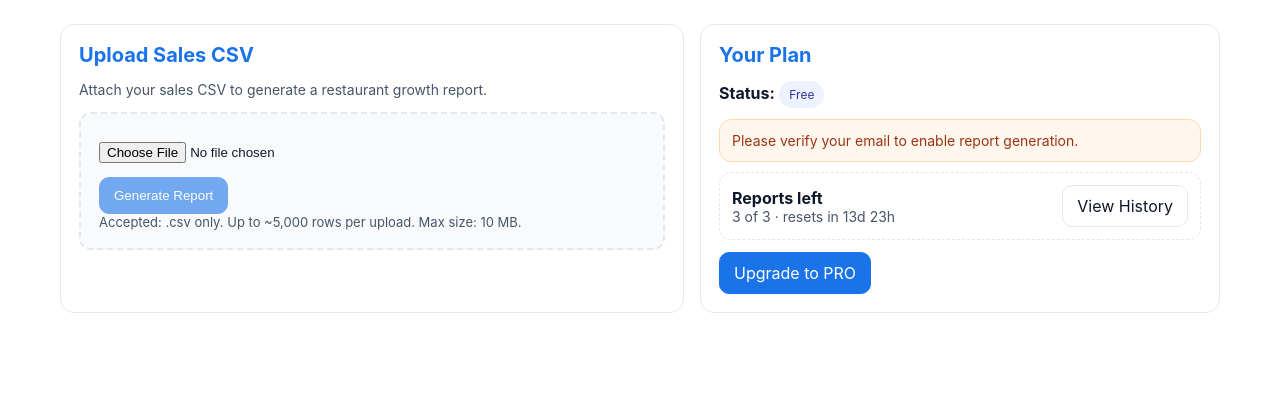
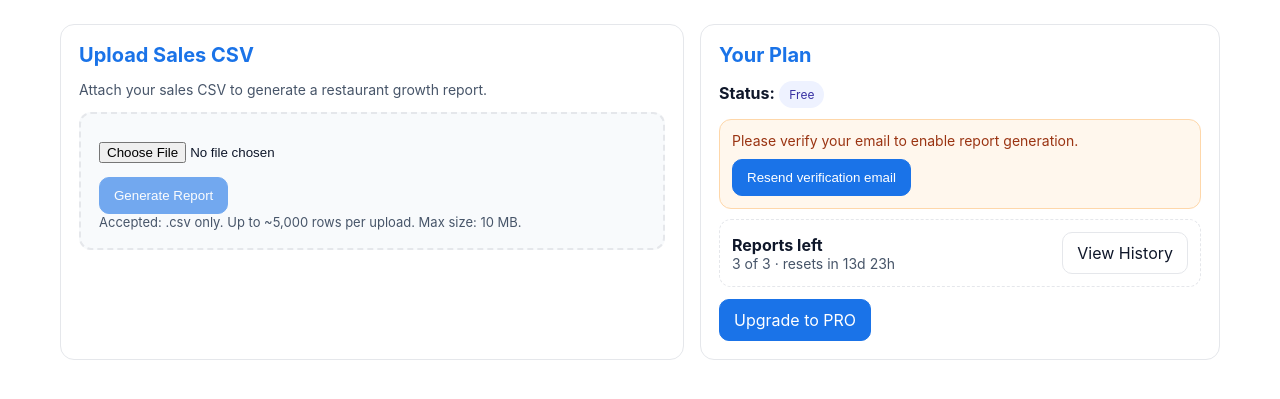
Before and after one commit to RestGenius/restgenius, a Flask app: page /dashboard in a window 1280 px wide. Shown: the part 75-474 px from the top of the page. Run offline with Flask 3, Linux system fonts and the light colour scheme; the visitor is signed in with stand-in values (Sample User, id 1); data that the repository does not hold is empty.

Commit message:
Update dashboard.html

```diff
--- a/templates/dashboard.html
+++ b/templates/dashboard.html
@@ -25,7 +25,7 @@
     .card h2 { margin:0 0 10px; font-size:20px; color:var(--accent); }
     .muted { color:var(--muted); font-size:14px; }
 
-    .uploader { border:2px dashed var(--border); border-radius:12px; padding:18px; background:var(--bg); }
+    .uploader { border:2px dashed var(--border); border-radius:12px; padding:18px; background:#f8fafc; }
     input[type=file] { display:block; margin:10px 0 14px; }
     .help { font-size:13px; color:var(--muted); }
 
@@ -117,6 +117,9 @@
         {% if not is_verified %}
           <div class="upsell" style="margin-top:10px;">
             Please verify your email to enable report generation.
+            <form action="{{ url_for('resend_confirmation') }}" method="post" style="margin-top:10px;">
+              <button class="btn primary" type="submit">Resend verification email</button>
+            </form>
           </div>
         {% endif %}
 
@@ -160,6 +163,12 @@
   <div id="rg-toast-err-nofile" class="toast err">❌ No file selected or wrong type. Please upload a .csv file.</div>
   <div id="rg-toast-err-limit" class="toast err">❌ Free plan limit reached (3 reports / 14 days). Upgrade to PRO.</div>
 
+  <!-- New toasts for email confirmation flow -->
+  <div id="rg-toast-confirm-sent" class="toast ok">📧 Confirmation email sent. Please check your inbox.</div>
+  <div id="rg-toast-confirm-err" class="toast err">❌ Couldn't send confirmation email. Try again later.</div>
+  <div id="rg-toast-auto-verified" class="toast ok">✅ Email auto-verified (dev mode).</div>
+  <div id="rg-toast-confirm-already" class="toast ok">ℹ️ Email already verified.</div>
+
   <script>
     (function() {
       function getCookie(name){const m=document.cookie.match(new RegExp('(^| )'+name+'=([^;]+)'));return m?decodeURIComponent(m[2]):null;}
@@ -169,6 +178,9 @@
       // success
       if (getCookie('rg_generated')==='1'){ show('rg-toast-ok'); clearCookie('rg_generated'); }
       if (getCookie('rg_upgraded')==='1'){ show('rg-toast-upgraded'); clearCookie('rg_upgraded'); }
+      if (getCookie('rg_confirm_sent')==='1'){ show('rg-toast-confirm-sent'); clearCookie('rg_confirm_sent'); }
+      if (getCookie('rg_auto_verified')==='1'){ show('rg-toast-auto-verified'); clearCookie('rg_auto_verified'); }
+      if (getCookie('rg_confirm_already')==='1'){ show('rg-toast-confirm-already'); clearCookie('rg_confirm_already'); }
 
       // errors
       const errs=[
@@ -180,7 +192,8 @@
         ['rg_err_no_file','rg-toast-err-nofile'],
         ['rg_err_type','rg-toast-err-nofile'],
         ['rg_err_empty','rg-toast-err'],
-        ['rg_err_limit','rg-toast-err-limit'] // new
+        ['rg_err_limit','rg-toast-err-limit'],
+        ['rg_confirm_err','rg-toast-confirm-err']
       ];
       errs.forEach(([c,id])=>{ if(getCookie(c)==='1'){ show(id); clearCookie(c);} });
     })();
```
